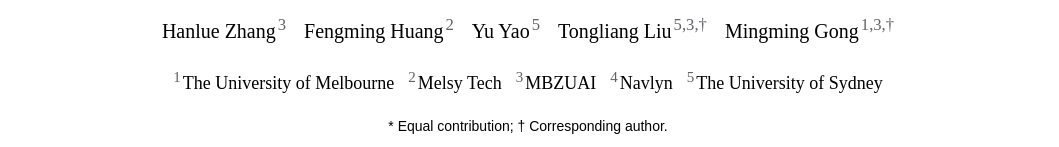
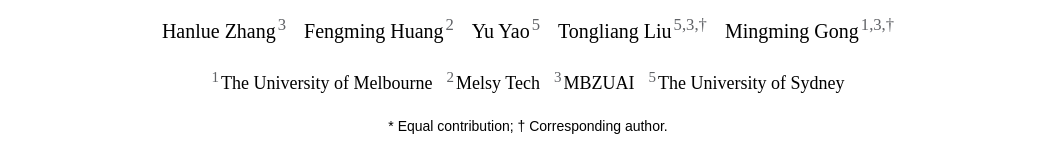
Before and after one commit to jingyu198/HUGE_Bench, a Vue app: page / in a window 1280 px wide. Shown: the part 276-423 px from the top of the page, without its empty margins (112-1171 px from the left). Built offline with nearby package versions, Linux system fonts and the light colour scheme.

Commit message:
Remove Navlyn affiliation

```diff
--- a/src/components/sections/Title.vue
+++ b/src/components/sections/Title.vue
@@ -25,7 +25,6 @@ const institutes = [
   { marks: '1', name: 'The University of Melbourne' },
   { marks: '2', name: 'Melsy Tech' },
   { marks: '3', name: 'MBZUAI' },
-  { marks: '4', name: 'Navlyn' },
   { marks: '5', name: 'The University of Sydney' },
 ]
 
```
